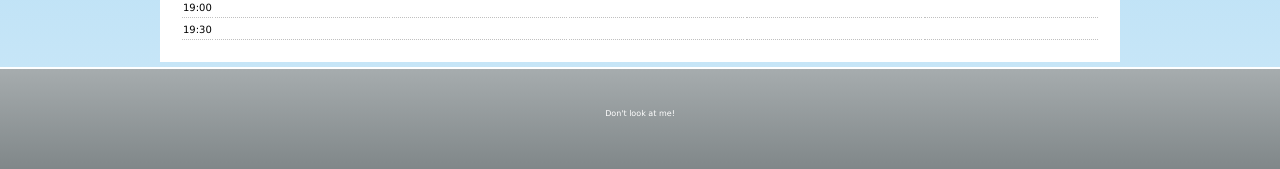
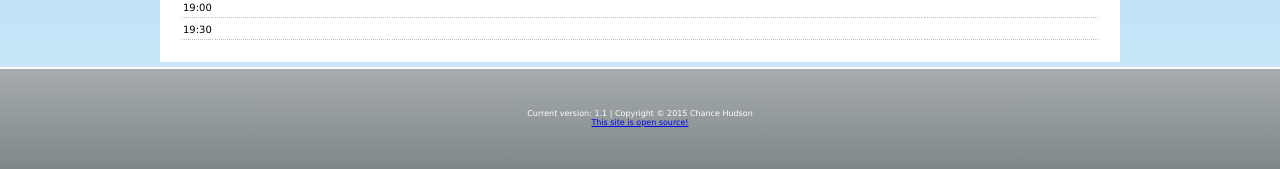
Before and after one commit to JChanceHud/UTDCoursePlanner, a PHP site: page / in a window 1280 px wide. Shown: the part 955-1124 px from the top of the page. Run offline with PHP 8.4, Linux system fonts and the light colour scheme; data that the repository does not hold is empty; some libraries are stand-ins or nearby versions.

Commit message:
Updated version number to 1.1

```diff
--- a/index.php
+++ b/index.php
@@ -43,6 +43,7 @@ $schedule = $scheduler->getSchedule(1);
 <html>
 <head>
 <title>Course Planner</title>
+<meta charset="UTF-8">
 <link rel="stylesheet" type="text/css" href="tableStyle.css">
 <link rel="stylesheet" type="text/css" href="design/stylesheet.css">
 <script src="http://ajax.googleapis.com/ajax/libs/jquery/1.11.2/jquery.min.js"></script>
@@ -201,7 +202,7 @@ if(count($combos) == 0) echo generateCalendar(array(), 0);
 
 <div class="footer">
 <div class="footertext">
-Don't look at me!
+Current version: 1.1 | Copyright © 2015 Chance Hudson <br /> <a href="https://github.com/JChanceHud/UTDCoursePlanner">This site is open source!</a>
 </div>
 </div>
 
```
Also changed, not shown: 1 other file.
